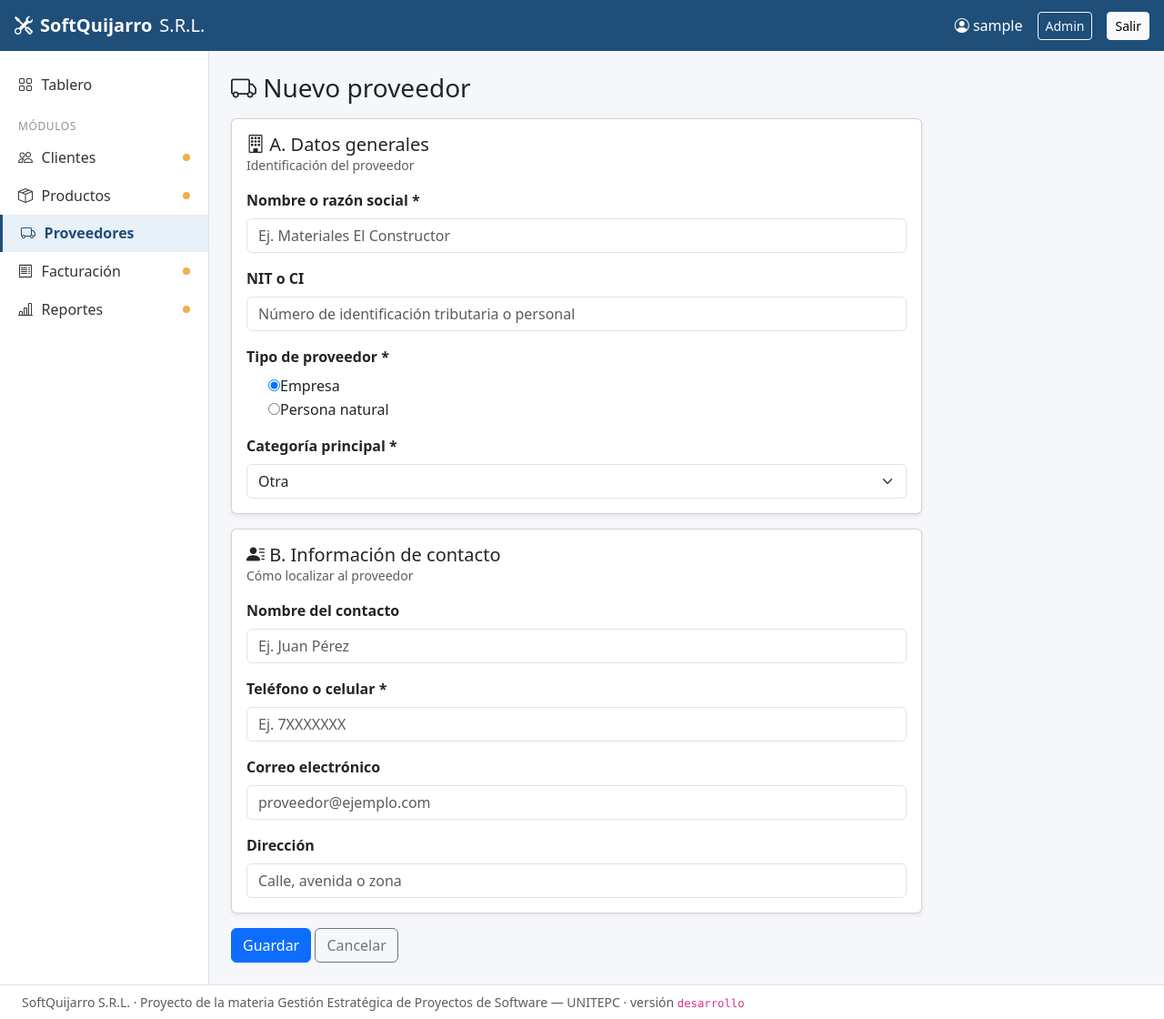
After one commit to acu18ar/softquijarro1, a Django app: page /proveedores/nuevo/ in a window 1280 px wide. The commit adds this page. Shown: the whole page at 91% size. Run offline with Django 5.2, Linux system fonts and the light colour scheme; the visitor is signed in with stand-in values (Sample User, id 1); some libraries are stand-ins or nearby versions.

Commit message:
Módulo Proveedores: formulario, lista, ficha y datos de prueba

```diff
--- a/proveedores/admin.py
+++ b/proveedores/admin.py
@@ -5,5 +5,7 @@ from .models import Proveedor
 
 @admin.register(Proveedor)
 class ProveedorAdmin(admin.ModelAdmin):
-    list_display = ["nombre", "telefono"]
-    search_fields = ["nombre"]
+    list_display = ["nombre", "categoria", "tipo", "contacto", "telefono"]
+    list_filter = ["categoria", "tipo"]
+    search_fields = ["nombre", "nit", "contacto"]
+    filter_horizontal = ["productos"]
--- a/proveedores/apps.py
+++ b/proveedores/apps.py
@@ -6,9 +6,9 @@ class ProveedoresConfig(AppConfig):
     name = "proveedores"
     verbose_name = "Proveedores"
 
-    # ── Datos para el menú y el tablero. Estos SÍ los cambias tú ──────────
-    responsable = "Sin asignar"          # ← escribe tu nombre
-    estado = "en construcción"           # ← cámbialo a "listo" al terminar
+
+    responsable = "Kevin Surubi"
+    estado = "listo"
     icono = "bi-truck"
     descripcion = "Proveedores de la ferretería y qué productos surten."
     url_inicio = "proveedores:inicio"
--- /dev/null
+++ b/proveedores/forms.py
@@ -0,0 +1,37 @@
+from django import forms
+
+from .models import Proveedor
+
+
+class ProveedorForm(forms.ModelForm):
+    class Meta:
+        model = Proveedor
+        fields = [
+            "nombre", "nit", "tipo", "categoria",
+            "contacto", "telefono", "correo", "direccion",
+        ]
+        widgets = {
+            "nombre": forms.TextInput(attrs={"placeholder": "Ej. Materiales El Constructor"}),
+            "nit": forms.TextInput(attrs={"placeholder": "Número de identificación tributaria o personal"}),
+            "tipo": forms.RadioSelect,
+            "contacto": forms.TextInput(attrs={"placeholder": "Ej. Juan Pérez"}),
+            "telefono": forms.TextInput(attrs={"placeholder": "Ej. 7XXXXXXX"}),
+            "correo": forms.EmailInput(attrs={"placeholder": "proveedor@ejemplo.com"}),
+            "direccion": forms.TextInput(attrs={"placeholder": "Calle, avenida o zona"}),
+        }
+
+    def __init__(self, *args, **kwargs):
+        super().__init__(*args, **kwargs)
+        # El teléfono es obligatorio en el formulario (en la base sigue siendo opcional).
+        self.fields["telefono"].required = True
+        for nombre, campo in self.fields.items():
+            if nombre == "categoria":
+                campo.widget.attrs["class"] = "form-select"
+            elif nombre != "tipo":
+                campo.widget.attrs["class"] = "form-control"
+
+    def clean_telefono(self):
+        telefono = self.cleaned_data["telefono"].strip()
+        if not any(c.isdigit() for c in telefono):
+            raise forms.ValidationError("Ingresa un número de teléfono válido.")
+        return telefono
--- a/proveedores/models.py
+++ b/proveedores/models.py
@@ -2,16 +2,39 @@ from django.db import models
 
 
 class Proveedor(models.Model):
+    TIPOS = [
+        ("empresa", "Empresa"),
+        ("persona", "Persona natural"),
+    ]
+    CATEGORIAS = [
+        ("construccion", "Construcción"),
+        ("herramientas", "Herramientas"),
+        ("electricidad", "Electricidad"),
+        ("plomeria", "Plomería"),
+        ("pinturas", "Pinturas"),
+        ("fijaciones", "Fijaciones y seguridad"),
+        ("otra", "Otra"),
+    ]
+
     # ── CAMPOS BASE ─────────────────────────────────────────────────────────
     nombre = models.CharField("nombre o razón social", max_length=150)
-    telefono = models.CharField("teléfono", max_length=30, blank=True)
+    telefono = models.CharField("teléfono o celular", max_length=30, blank=True)
 
-    # ── TUS CAMPOS NUEVOS VAN AQUÍ ──────────────────────────────────────────
-    # Regla: todo campo nuevo lleva blank=True, null=True o un default.
-    # La relación con productos la defines TÚ, aquí, sin tocar el módulo
-    # Productos. Pista:
-    #   productos = models.ManyToManyField("productos.Producto", blank=True,
-    #                                      related_name="proveedores")
+    # ── A. Datos generales ──────────────────────────────────────────────────
+    nit = models.CharField("NIT o CI", max_length=20, blank=True)
+    tipo = models.CharField("tipo de proveedor", max_length=10, choices=TIPOS, default="empresa")
+    categoria = models.CharField("categoría principal", max_length=20, choices=CATEGORIAS, default="otra")
+
+    # ── B. Información de contacto ──────────────────────────────────────────
+    contacto = models.CharField("nombre del contacto", max_length=100, blank=True)
+    correo = models.EmailField("correo electrónico", blank=True)
+    direccion = models.CharField("dirección", max_length=200, blank=True)
+
+    # ── C. Productos que surte (relación con Productos) ─────────────────────
+    productos = models.ManyToManyField(
+        "productos.Producto", blank=True, related_name="proveedores",
+        verbose_name="productos que surte",
+    )
 
     class Meta:
         ordering = ["nombre"]
--- /dev/null
+++ b/proveedores/templates/proveedores/form.html
@@ -0,0 +1,63 @@
+{% extends "base.html" %}
+{% block titulo %}{{ titulo }}{% endblock %}
+{% block contenido %}
+<h1 class="h3 mb-3"><i class="bi bi-truck"></i> {{ titulo }}</h1>
+
+<form method="post" novalidate style="max-width: 760px;">
+  {% csrf_token %}
+  {% if form.non_field_errors %}<div class="alert alert-danger">{{ form.non_field_errors }}</div>{% endif %}
+
+  <div class="card shadow-sm mb-3"><div class="card-body">
+    <h2 class="h5 mb-0"><i class="bi bi-building"></i> A. Datos generales</h2>
+    <p class="text-muted small">Identificación del proveedor</p>
+
+    <div class="mb-3">
+      <label class="form-label fw-semibold" for="{{ form.nombre.id_for_label }}">Nombre o razón social *</label>
+      {{ form.nombre }}
+      {% for e in form.nombre.errors %}<div class="text-danger small">{{ e }}</div>{% endfor %}
+    </div>
+    <div class="mb-3">
+      <label class="form-label fw-semibold" for="{{ form.nit.id_for_label }}">NIT o CI</label>
+      {{ form.nit }}
+      {% for e in form.nit.errors %}<div class="text-danger small">{{ e }}</div>{% endfor %}
+    </div>
+    <div class="mb-3">
+      <div class="form-label fw-semibold">Tipo de proveedor *</div>
+      {% for radio in form.tipo %}
+      <div class="form-check">{{ radio.tag }}<label class="form-check-label" for="{{ radio.id_for_label }}">{{ radio.choice_label }}</label></div>
+      {% endfor %}
+    </div>
+    <div class="mb-0">
+      <label class="form-label fw-semibold" for="{{ form.categoria.id_for_label }}">Categoría principal *</label>
+      {{ form.categoria }}
+    </div>
+  </div></div>
+
+  <div class="card shadow-sm mb-3"><div class="card-body">
+    <h2 class="h5 mb-0"><i class="bi bi-person-lines-fill"></i> B. Información de contacto</h2>
+    <p class="text-muted small">Cómo localizar al proveedor</p>
+
+    <div class="mb-3">
+      <label class="form-label fw-semibold" for="{{ form.contacto.id_for_label }}">Nombre del contacto</label>
+      {{ form.contacto }}
+    </div>
+    <div class="mb-3">
+      <label class="form-label fw-semibold" for="{{ form.telefono.id_for_label }}">Teléfono o celular *</label>
+      {{ form.telefono }}
+      {% for e in form.telefono.errors %}<div class="text-danger small">{{ e }}</div>{% endfor %}
+    </div>
+    <div class="mb-3">
+      <label class="form-label fw-semibold" for="{{ form.correo.id_for_label }}">Correo electrónico</label>
+      {{ form.correo }}
+      {% for e in form.correo.errors %}<div class="text-danger small">{{ e }}</div>{% endfor %}
+    </div>
+    <div class="mb-0">
+      <label class="form-label fw-semibold" for="{{ form.direccion.id_for_label }}">Dirección</label>
+      {{ form.direccion }}
+    </div>
+  </div></div>
+
+  <button type="submit" class="btn btn-primary">Guardar</button>
+  <a href="{% url 'proveedores:inicio' %}" class="btn btn-outline-secondary">Cancelar</a>
+</form>
+{% endblock %}
--- a/proveedores/urls.py
+++ b/proveedores/urls.py
@@ -7,5 +7,8 @@ app_name = "proveedores"
 
 urlpatterns = [
     path("", views.inicio, name="inicio"),
-    # Agrega aquí tus rutas.
+    path("nuevo/", views.crear, name="crear"),
+    path("<int:pk>/", views.detalle, name="detalle"),
+    path("<int:pk>/editar/", views.editar, name="editar"),
+    path("<int:pk>/eliminar/", views.eliminar, name="eliminar"),
 ]
--- a/proveedores/views.py
+++ b/proveedores/views.py
@@ -1,9 +1,62 @@
-from django.shortcuts import render
+from django.contrib import messages
+from django.shortcuts import get_object_or_404, redirect, render
 
+from .forms import ProveedorForm
 from .models import Proveedor
 
 
 def inicio(request):
-    """Página inicial del módulo. Hoy solo lista; tu trabajo es mejorarla."""
-    proveedores = Proveedor.objects.all()
-    return render(request, "proveedores/inicio.html", {"proveedores": proveedores})
+    """Lista de proveedores con búsqueda por nombre y filtro por categoría."""
+    q = request.GET.get("q", "").strip()
+    categoria = request.GET.get("categoria", "")
+    proveedores = Proveedor.objects.prefetch_related("productos")
+    if q:
+        proveedores = proveedores.filter(nombre__icontains=q)
+    if categoria:
+        proveedores = proveedores.filter(categoria=categoria)
+    return render(request, "proveedores/inicio.html", {
+        "proveedores": proveedores,
+        "q": q,
+        "categoria": categoria,
+        "categorias": Proveedor.CATEGORIAS,
+    })
+
+
+def crear(request):
+    form = ProveedorForm(request.POST or None)
+    if request.method == "POST" and form.is_valid():
+        proveedor = form.save()
+        messages.success(request, f"Proveedor «{proveedor.nombre}» registrado.")
+        return redirect("proveedores:detalle", pk=proveedor.pk)
+    return render(request, "proveedores/form.html", {"form": form, "titulo": "Nuevo proveedor"})
+
+
+def editar(request, pk):
+    proveedor = get_object_or_404(Proveedor, pk=pk)
+    form = ProveedorForm(request.POST or None, instance=proveedor)
+    if request.method == "POST" and form.is_valid():
+        form.save()
+        messages.success(request, f"Proveedor «{proveedor.nombre}» actualizado.")
+        return redirect("proveedores:detalle", pk=proveedor.pk)
+    return render(request, "proveedores/form.html", {
+        "form": form, "titulo": "Editar proveedor", "proveedor": proveedor,
+    })
+
+
+def detalle(request, pk):
+    """Ficha del proveedor: sus datos y los productos que surte con su stock."""
+    proveedor = get_object_or_404(Proveedor, pk=pk)
+    return render(request, "proveedores/detalle.html", {
+        "proveedor": proveedor,
+        "productos": proveedor.productos.all(),
+    })
+
+
+def eliminar(request, pk):
+    proveedor = get_object_or_404(Proveedor, pk=pk)
+    if request.method == "POST":
+        nombre = proveedor.nombre
+        proveedor.delete()
+        messages.success(request, f"Proveedor «{nombre}» eliminado.")
+        return redirect("proveedores:inicio")
+    return render(request, "proveedores/confirmar_eliminar.html", {"proveedor": proveedor})
```
Also changed, not shown: proveedores/datos_demo.py (+52 -7 lines), proveedores/templates/proveedores/confirmar_eliminar.html (added, +11 -0 lines), proveedores/templates/proveedores/detalle.html (added, +37 -0 lines), proveedores/templates/proveedores/inicio.html (+33 -8 lines), proveedores/tests.py (+59 -1 lines), proveedores/migrations/0002_proveedor_categoria_proveedor_contacto_and_more.py (added).
